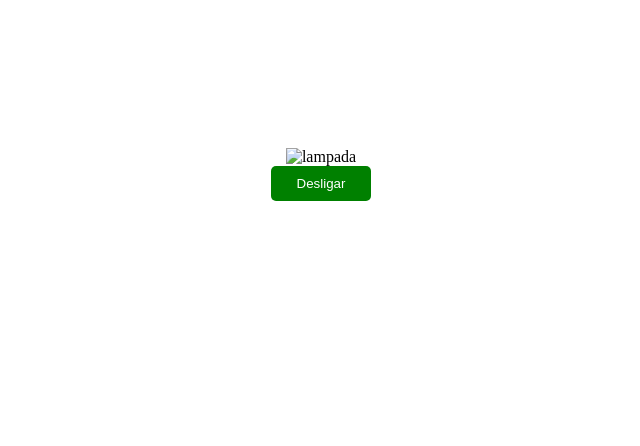
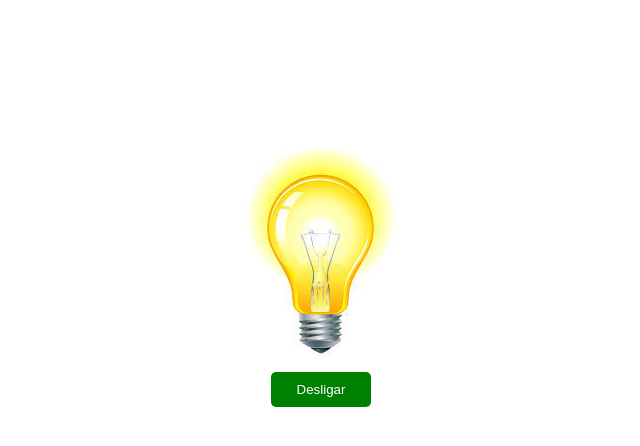
Before and after one commit to titicos/ligar-desligar-lampada, a plain HTML site: page index.html in a window 1280 px wide. Shown: the whole page, without its empty margins (319-959 px from the left). Drawn offline with Linux system fonts and the light colour scheme; the site is published under a folder, as on GitHub Pages, so addresses that start at the root find nothing.

Commit message:
Update index.html

```diff
--- a/index.html
+++ b/index.html
@@ -11,7 +11,7 @@
 
 <div class="container">
     <div >
-    <img src="/imagem/ligada.jpg" alt="lampada" class="lampada">
+    <img src="imagem/ligada.jpg" alt="lampada" class="lampada">
     </div>
    <button>Desligar</button>
 
```
